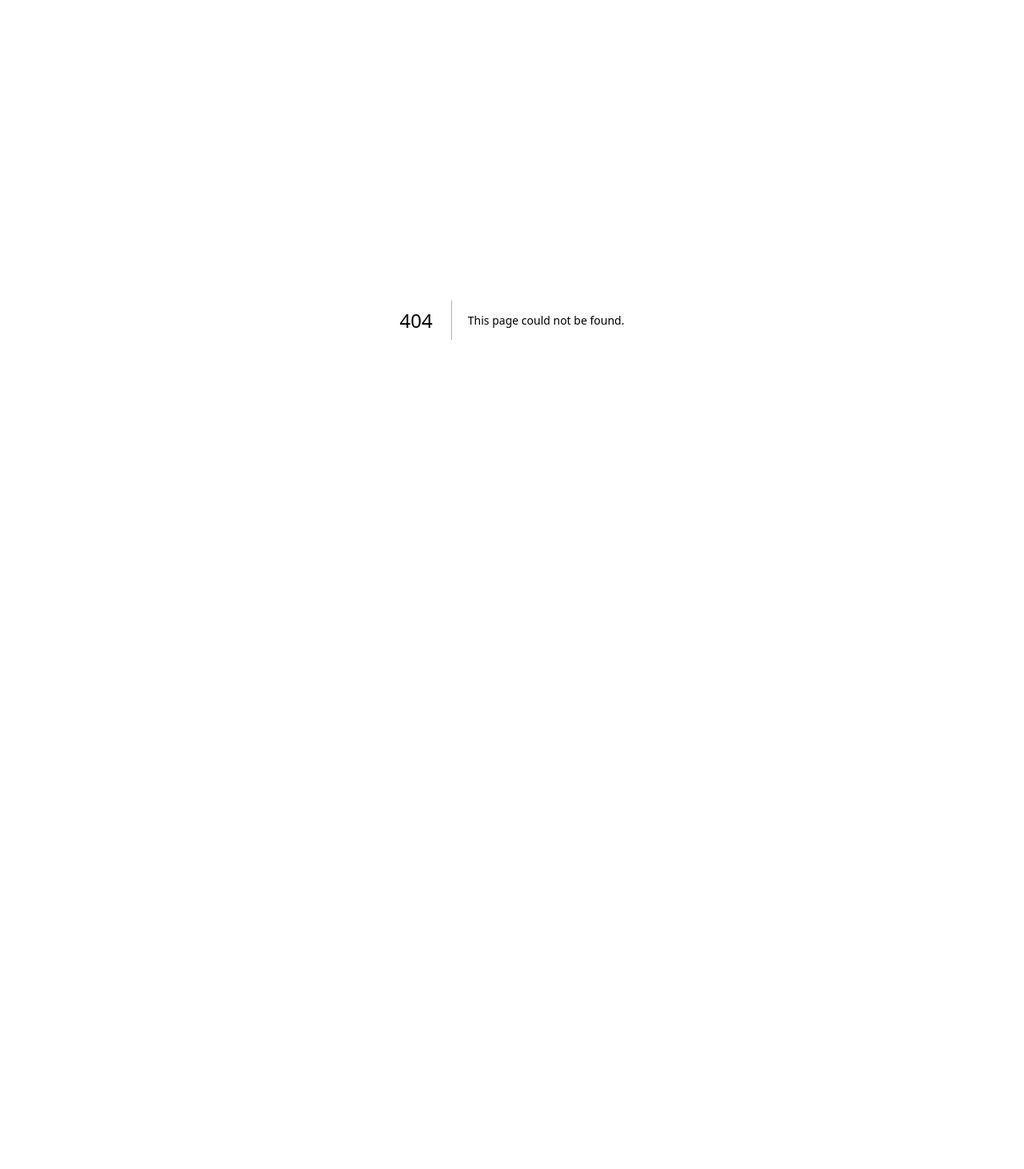
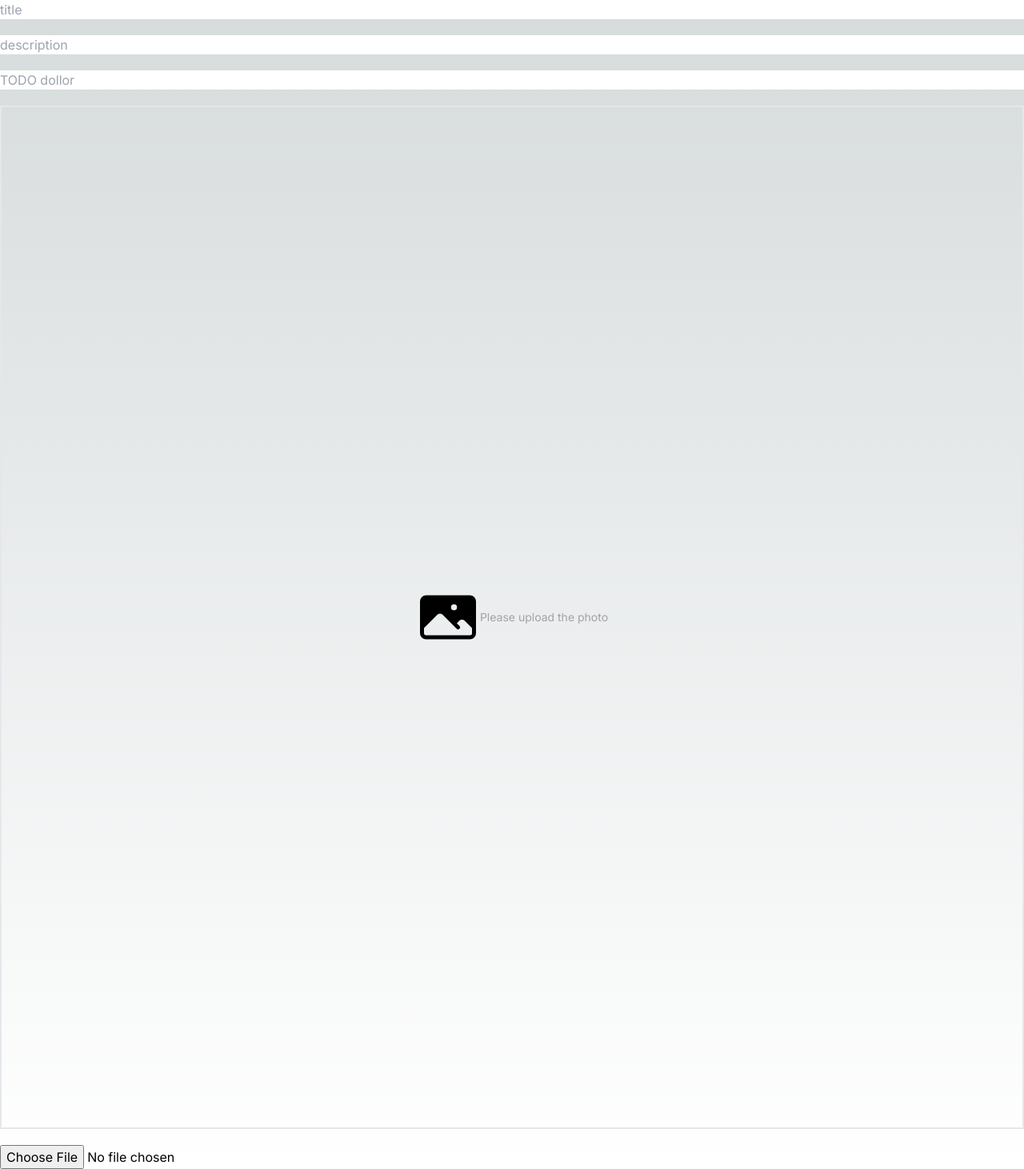
Before and after one commit to sssssshhh/bandy, a Next.js app: page /upload-lecture in a window 1280 px wide. Before the commit this address had no page. Shown: the whole page at 80% size. Before the commit the page ends 800 px from the top, so only its background shows below. Built offline with nearby package versions, Linux system fonts and the light colour scheme.

Commit message:
20240629_UploadImage

```diff
--- /dev/null
+++ b/app/(upload)/upload-lecture/page.tsx
@@ -0,0 +1,49 @@
+"use client";
+
+import db from "@/lib/db";
+import { PhotoIcon } from "@heroicons/react/24/solid";
+import { useState } from "react";
+
+export default function uploadLecture(){
+    const [preview, setPreview] = useState("");
+    const onImageChange = (event: React.ChangeEvent<HTMLInputElement>) => {
+        // TODO: 문법 이해 (#11.2)
+        const {
+            target: {files},
+        } = event;
+        if (!files) {
+            return;
+        }
+        const file = files[0];
+        // 3.5MB 이상의 파일은 업로드 불가
+        if(file.size > 1024 * 1024 * 3.5) {
+            return;
+        }
+        const url = URL.createObjectURL(file);
+        setPreview(url);
+    }
+
+    return (
+        <div>
+            <form className="flex flex-col gap-5">
+                <input name="title" required placeholder="title" type="text" />
+                <input name="description" required placeholder="description" type="text" />
+                <input name="price" required placeholder="TODO dollor" type="number" />
+                <label htmlFor="photo" className="border-2 aspect-square cursor-pointer bg-center bg-cover flex items-center justify-center"
+                style={{
+                    backgroundImage: `url(${preview})`
+                }}>
+
+                {preview === "" ?
+                <>
+                    <PhotoIcon className="w-20"></PhotoIcon>
+                    <div className="text-neutral-400 text-sm">Please upload the photo</div>
+                </>
+                : null}
+
+                </label>
+                <input onChange={onImageChange}  name="photo" id="photo" accept="image/*" placeholder="TODO dollor" type="file" />
+            </form>
+        </div>
+    )
+}
--- a/app/layout.tsx
+++ b/app/layout.tsx
@@ -5,8 +5,8 @@ import "./globals.css";
 const inter = Inter({ subsets: ["latin"] });
 
 export const metadata: Metadata = {
-  title: "Create Next App",
-  description: "Generated by create next app",
+  title: "Bandy",
+  description: "Welcome to Bandy",
 };
 
 export default function RootLayout({
```
Also changed, not shown: app/(upload)/upload-lecture/actions.ts (added).
